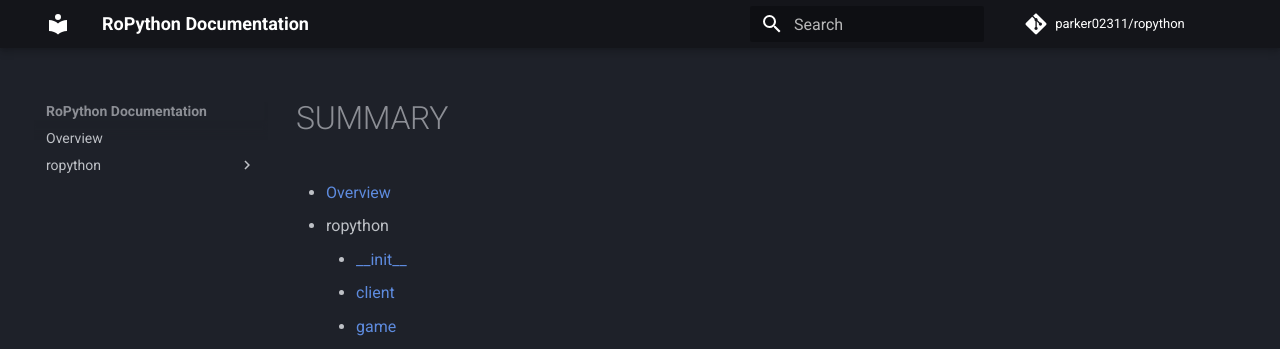
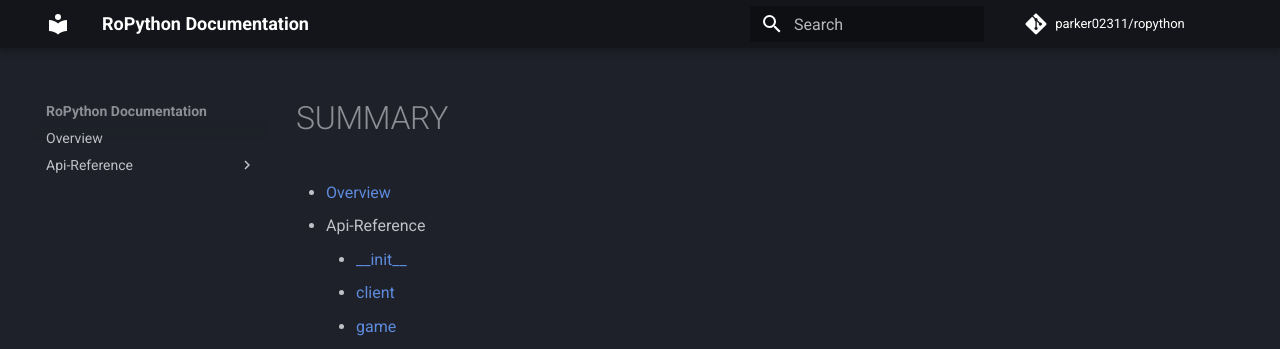
Before and after one commit to parker02311/ropython, an MkDocs documentation site: the page built from docs/SUMMARY.md, in a window 1280 px wide. Shown: the top 349 px of the page. Built offline with MkDocs 1.6.1 and Material for MkDocs 9.7.7, drawn with Linux system fonts in a browser that asks for light colours; comment, search, counter and statistics services are not loaded.

Commit message:
Fix Nav Part 3.0

```diff
--- a/docs/SUMMARY.md
+++ b/docs/SUMMARY.md
@@ -1,5 +1,5 @@
 * [Overview](index.md)
-* ropython
+* Api-Reference
     * [\_\_init\_\_](reference/ropython//__init__)
     * [client](reference/ropython/client)
     * [game](reference/ropython/game)
```
